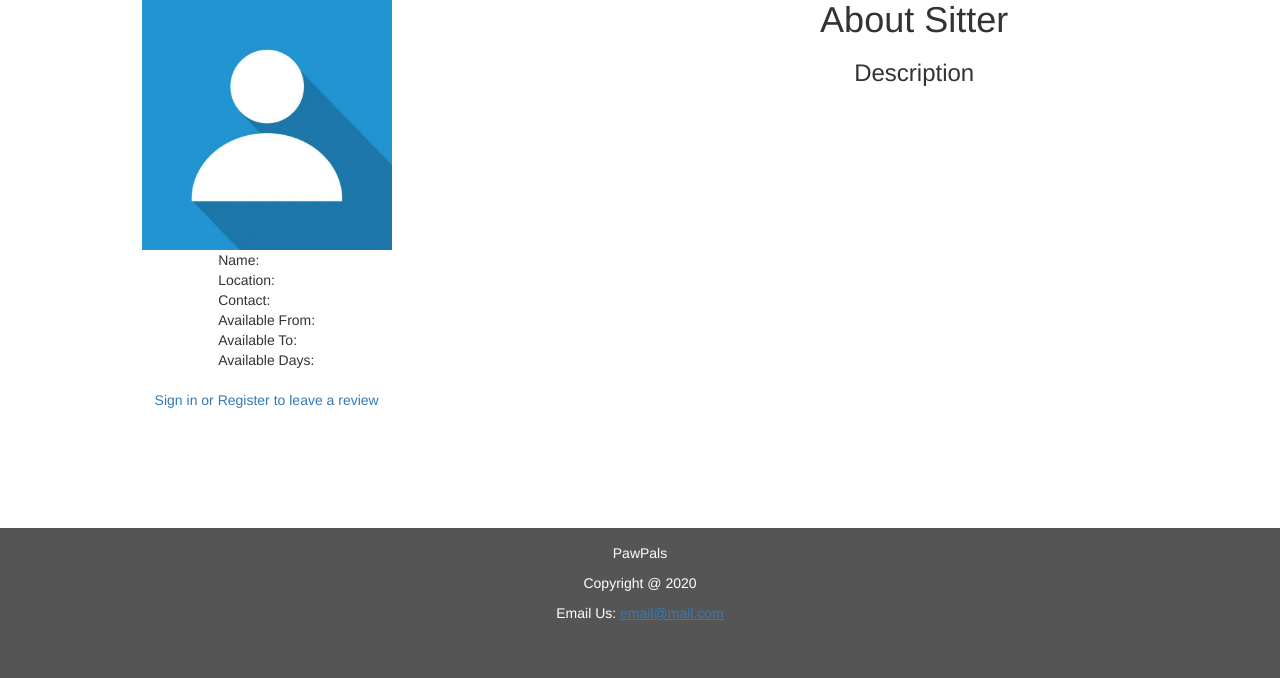
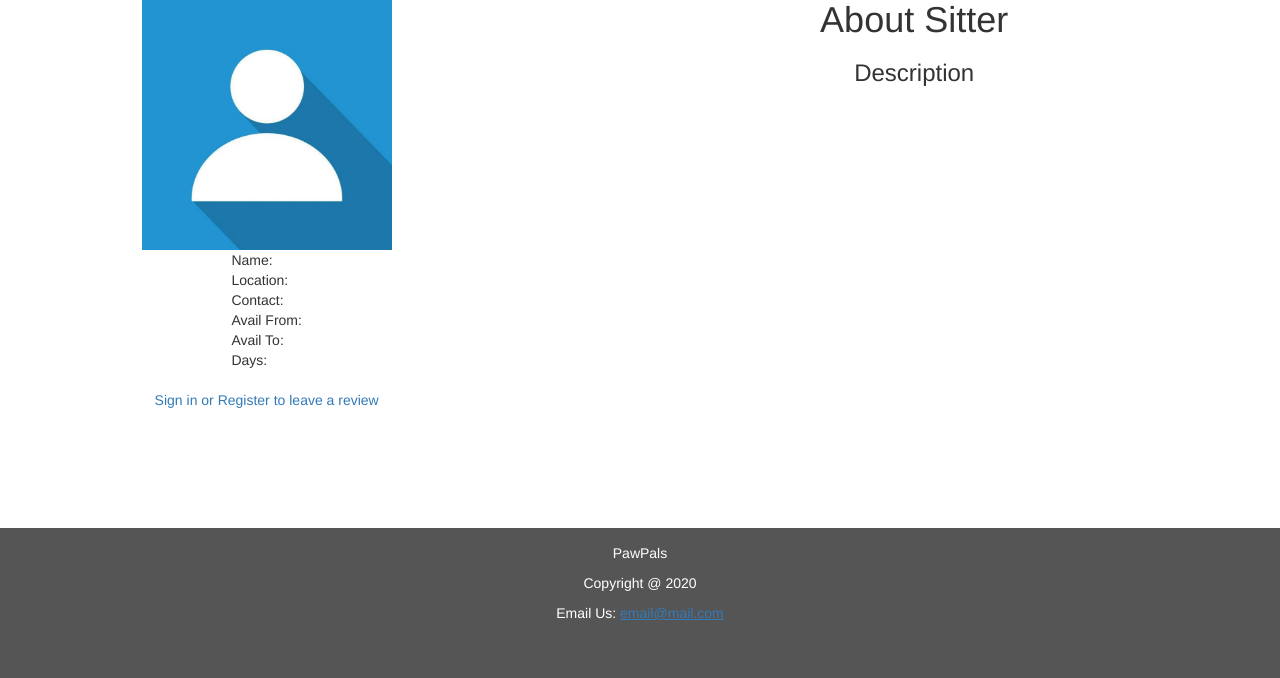
Before and after one commit to tziviaw/pawpals1, a PHP site: the page made by sitterprofile.php in a window 1280 px wide. Shown: the part 122-800 px from the top of the page. Run offline with PHP 8.4, Linux system fonts and the light colour scheme; data comes from the database, SQL or seed files in the repository; data that the repository does not hold is empty; some libraries are stand-ins or nearby versions.

Commit message:
Update sitterprofile.php

```diff
--- a/sitterprofile.php
+++ b/sitterprofile.php
@@ -49,17 +49,17 @@ $sitter_availsat = $sitter_details['sp_sat'];
 				<td><?php echo $sitter_details['contact'] ?> </td>
 				<!--users.contact-->
 			</tr>
-				<td class="text-left">Available From:</td>
+				<td class="text-left">Avail From:</td>
 				<td><?php echo $sitter_details['sp_availablefrom'] ?></td>
 				<!--sitterprofiles.sp_availablefrom-->
 			</tr>
 			<tr>
-				<td class="text-left">Available To:</td>
+				<td class="text-left">Avail To:</td>
 				<td><?php echo $sitter_details['sp_availableto'] ?></td>
 				<!--sitterprofiles.sp_availableto-->
 			</tr>
 			<tr>
-				<td class="text-left">Available Days:</td>
+				<td class="text-left">Days:</td>
 				<td><?php user::getAvailability($sitter_availsun, $sitter_availmon, $sitter_availtue, $sitter_availwed, $sitter_availthurs, $sitter_availfri, $sitter_availsat, $con) ?></td>
 				<!--unknownFunc(sitterprofiles.sp_days)-->
 			</tr>
```
